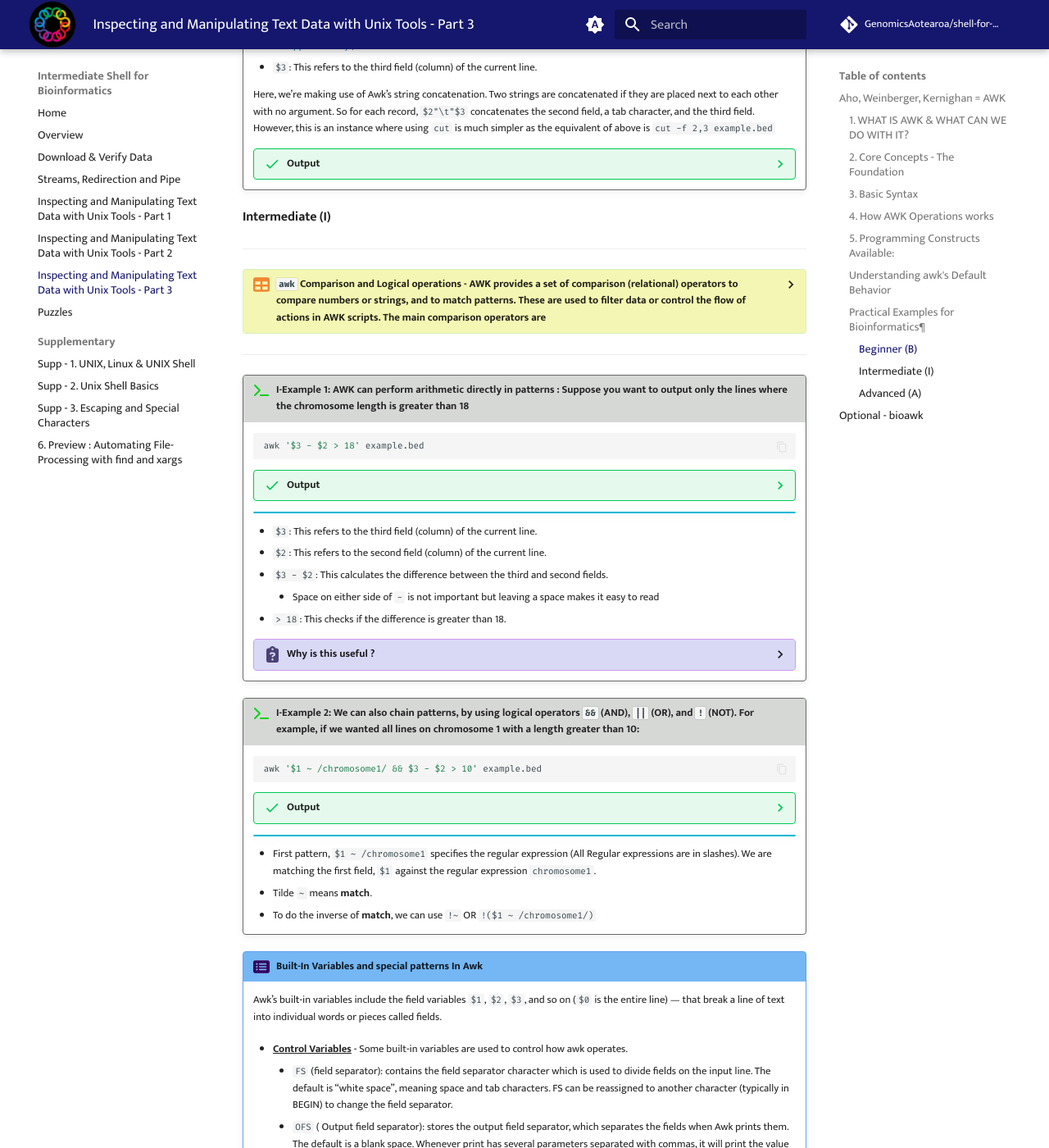
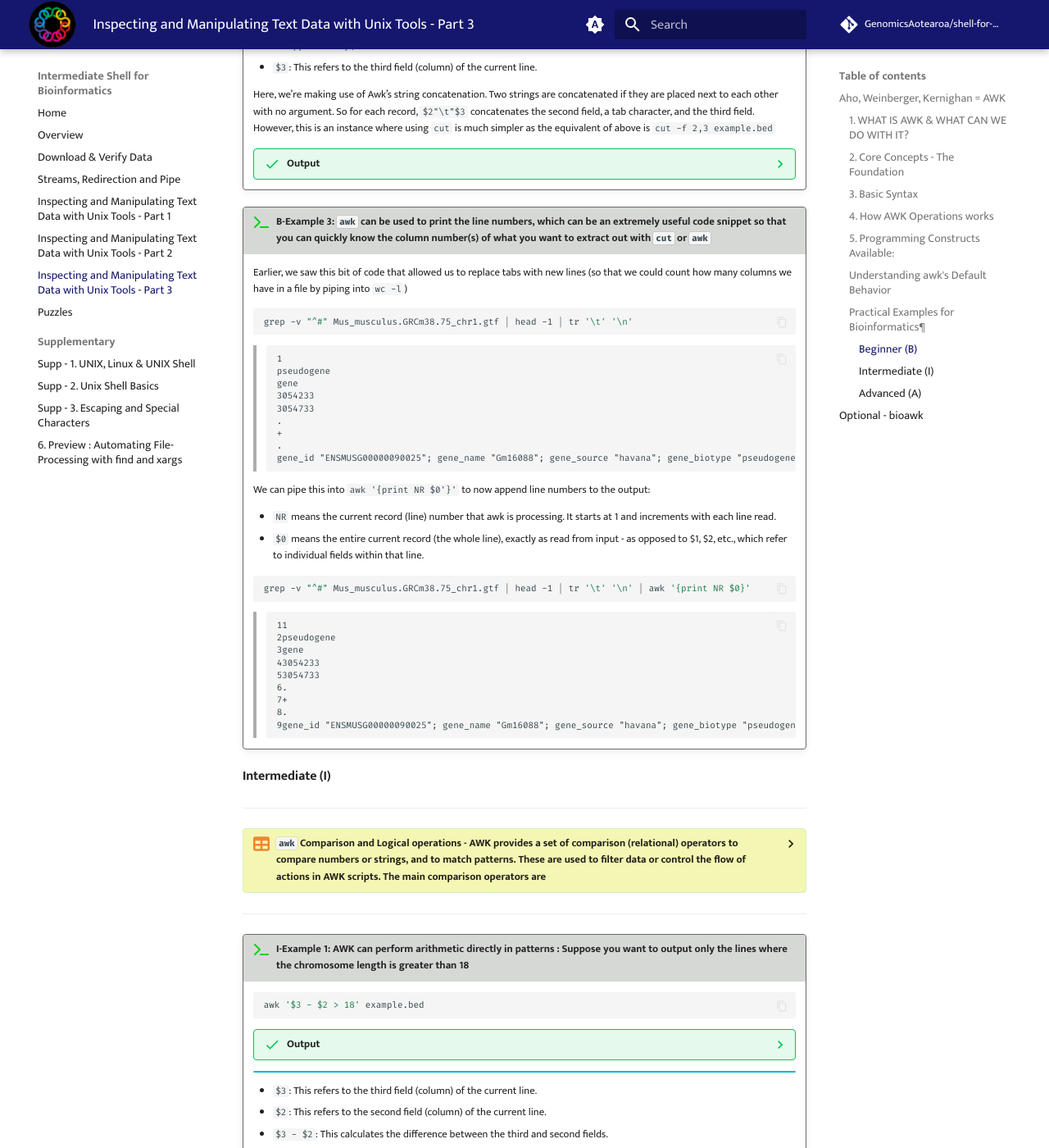
Before and after one commit to GenomicsAotearoa/shell-for-bioinformatics, an MkDocs documentation site: the page built from docs/6_inspectmanipulate3.md, in a window 1280 px wide and 1400 px high, scrolled down 3020 px. Shown: the whole window at 82% size. Built offline with MkDocs 1.6.1 and Material for MkDocs 9.7.7, drawn with Linux system fonts in a browser that asks for light colours; comment, search, counter and statistics services are not loaded.

Commit message:
fix #5 added awk example beginner 3 and gtf explainer

````diff
--- a/docs/6_inspectmanipulate3.md
+++ b/docs/6_inspectmanipulate3.md
@@ -119,6 +119,51 @@
         35	54
         10	19
         ```
+
+!!! terminal-2 "B-Example 3: `awk` can be used to print the line numbers, which can be an extremely useful code snippet so that you can quickly know the column number(s) of what you want to extract out with `cut` or `awk`"
+
+    Earlier, we saw this bit of code that allowed us to replace tabs with new lines (so that we could count how many columns we have in a file by piping into `wc -l`)
+
+    ```bash
+    grep -v "^#" Mus_musculus.GRCm38.75_chr1.gtf | head -1 | tr '\t' '\n'
+    ```
+
+    >```
+    >1
+    >pseudogene
+    >gene
+    >3054233
+    >3054733
+    >.
+    >+
+    >.
+    >gene_id "ENSMUSG00000090025"; gene_name "Gm16088"; gene_source "havana"; gene_biotype "pseudogene";
+    >```
+
+    We can pipe this into `awk '{print NR $0'}'` to now append line numbers to the output:
+
+    - `NR` means the current record (line) number that awk is processing. It starts at 1 and increments with each line read.
+    - `$0` means the entire current record (the whole line), exactly as read from input - as opposed to $1, $2, etc., which refer to individual fields within that line.
+
+
+    ```bash
+    grep -v "^#" Mus_musculus.GRCm38.75_chr1.gtf | head -1 | tr '\t' '\n' | awk '{print NR $0}'
+    ```
+
+    >```
+    >11
+    >2pseudogene
+    >3gene
+    >43054233
+    >53054733
+    >6.
+    >7+
+    >8.
+    >9gene_id "ENSMUSG00000090025"; gene_name "Gm16088"; gene_source "havana"; gene_biotype "pseudogene";
+    >```
+
+
+
 
 #### Intermediate (I)
 
````
Also changed, not shown: docs/4_inspectmanipulate.md (+45 -25 lines).
